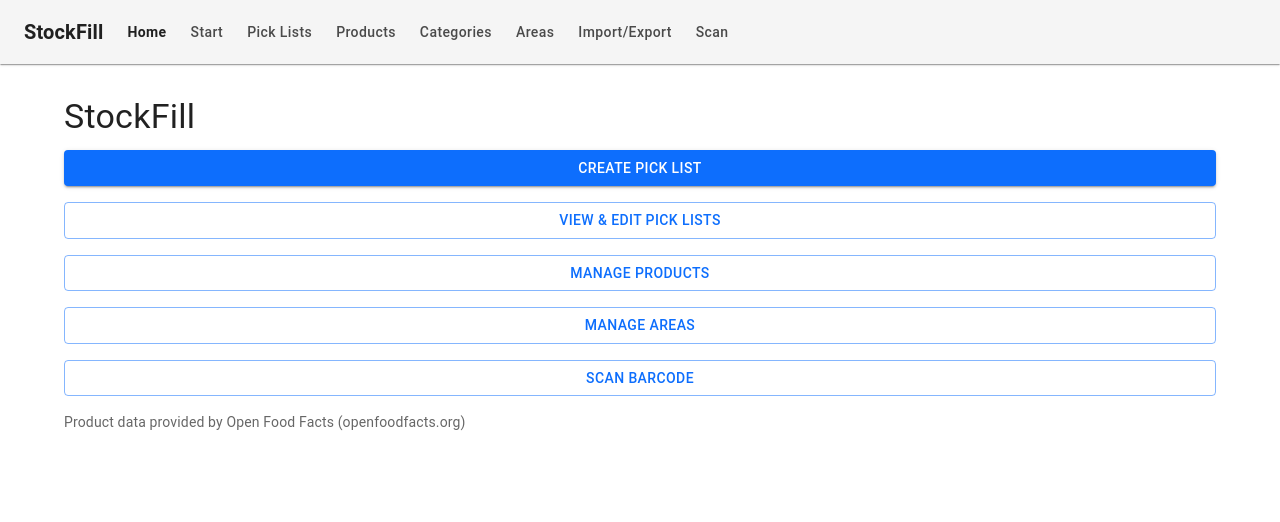
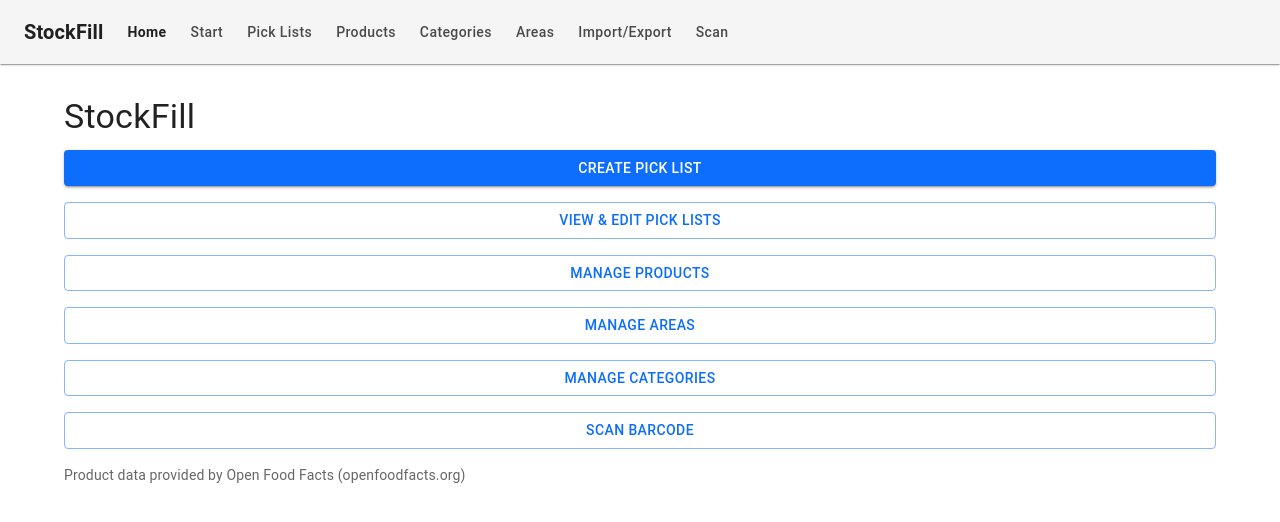
Before and after one commit to beatz174-bit/stockfill, a React (Vite) app: page / in a window 1280 px wide. Shown: the top 522 px of the page. Built offline with nearby package versions, Linux system fonts and the light colour scheme.

Commit message:
Add manage categories button to home screen

```diff
--- a/src/screens/HomeScreen.tsx
+++ b/src/screens/HomeScreen.tsx
@@ -19,6 +19,9 @@
       <Button component={RouterLink} to="/areas" variant="outlined">
         Manage Areas
       </Button>
+      <Button component={RouterLink} to="/categories" variant="outlined">
+        Manage Categories
+      </Button>
       <Button component={RouterLink} to="/scan" variant="outlined">
         Scan Barcode
       </Button>
```
